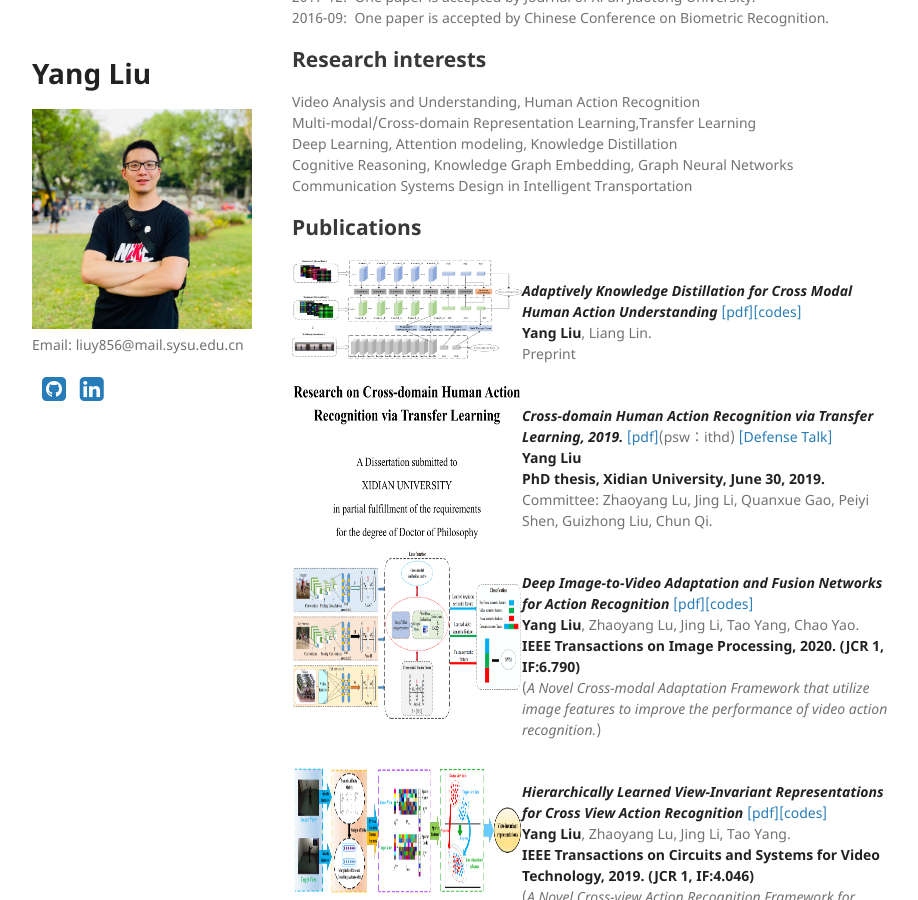
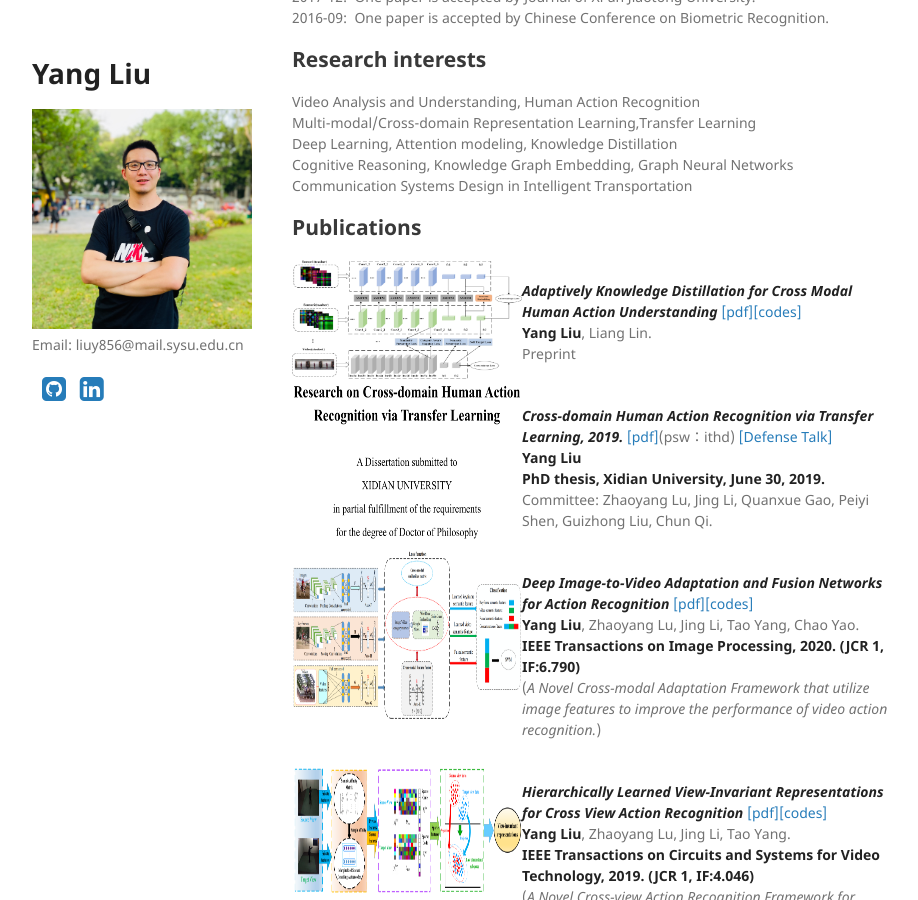
Before and after one commit to YangLiu9208/home, a Jekyll site: the page built from index.md, in a window 1280 px wide and 900 px high, scrolled down 808 px. Shown: the whole window, without its empty margins (178-1096 px from the left). Built offline with Jekyll 4.4.1, drawn with Linux system fonts in a browser that asks for light colours; a style sheet for code colours, icons or effects is not loaded.

Commit message:
Update index.md

```diff
--- a/index.md
+++ b/index.md
@@ -42,7 +42,7 @@ Communication Systems Design in Intelligent Transportation
 
 <div align="left">
           <a>
-            <img border="0" src="./Framework.png" align="left" width="230" height="100">
+            <img border="0" src="./Framework.png" align="left" width="230" height="120">
           </a>
 </div>
 ***Adaptively Knowledge Distillation for Cross Modal Human Action Understanding*** [[pdf]](https://yangliu9208.github.io/home/)[[codes]](https://yangliu9208.github.io/home/)
```
